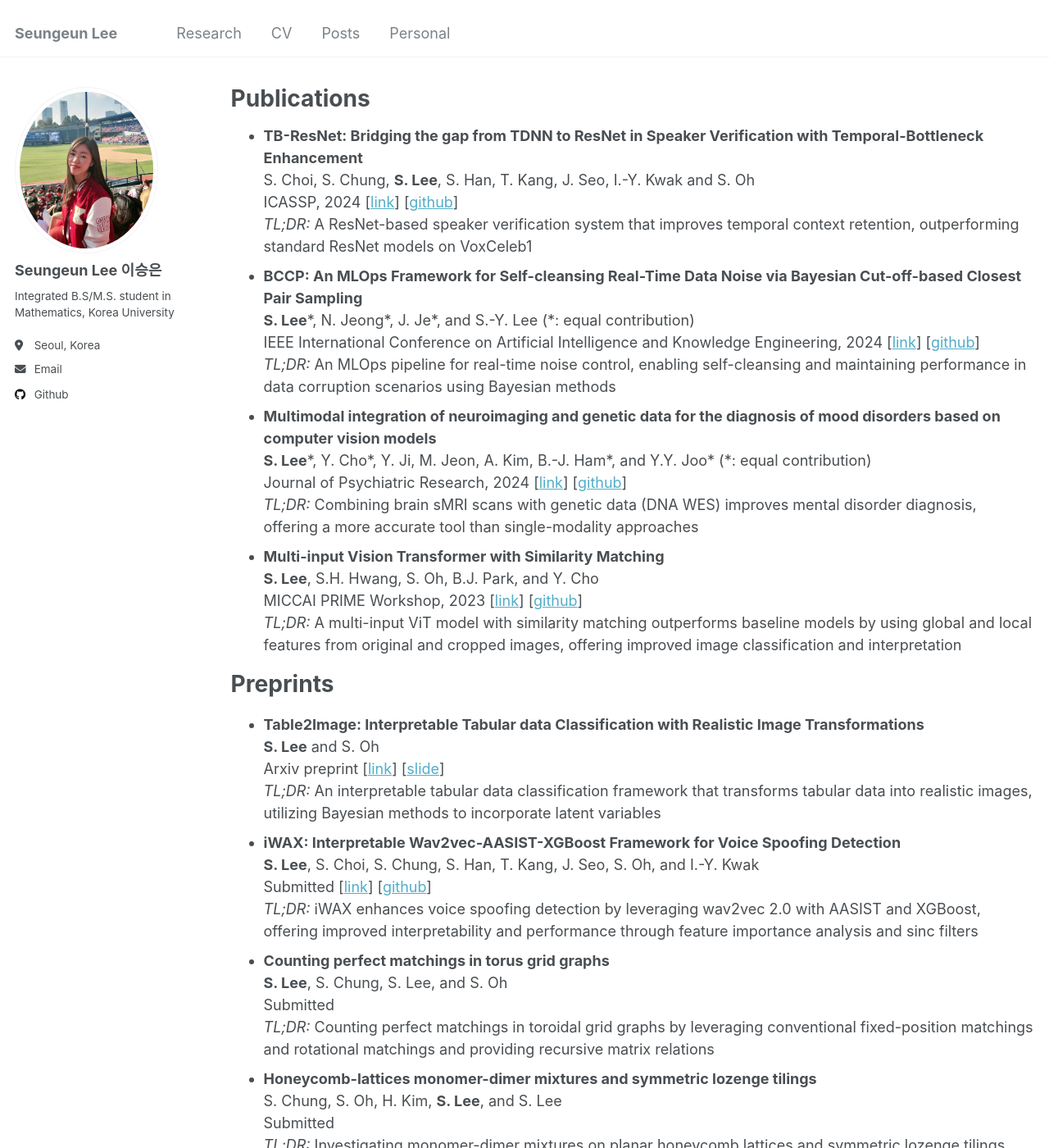
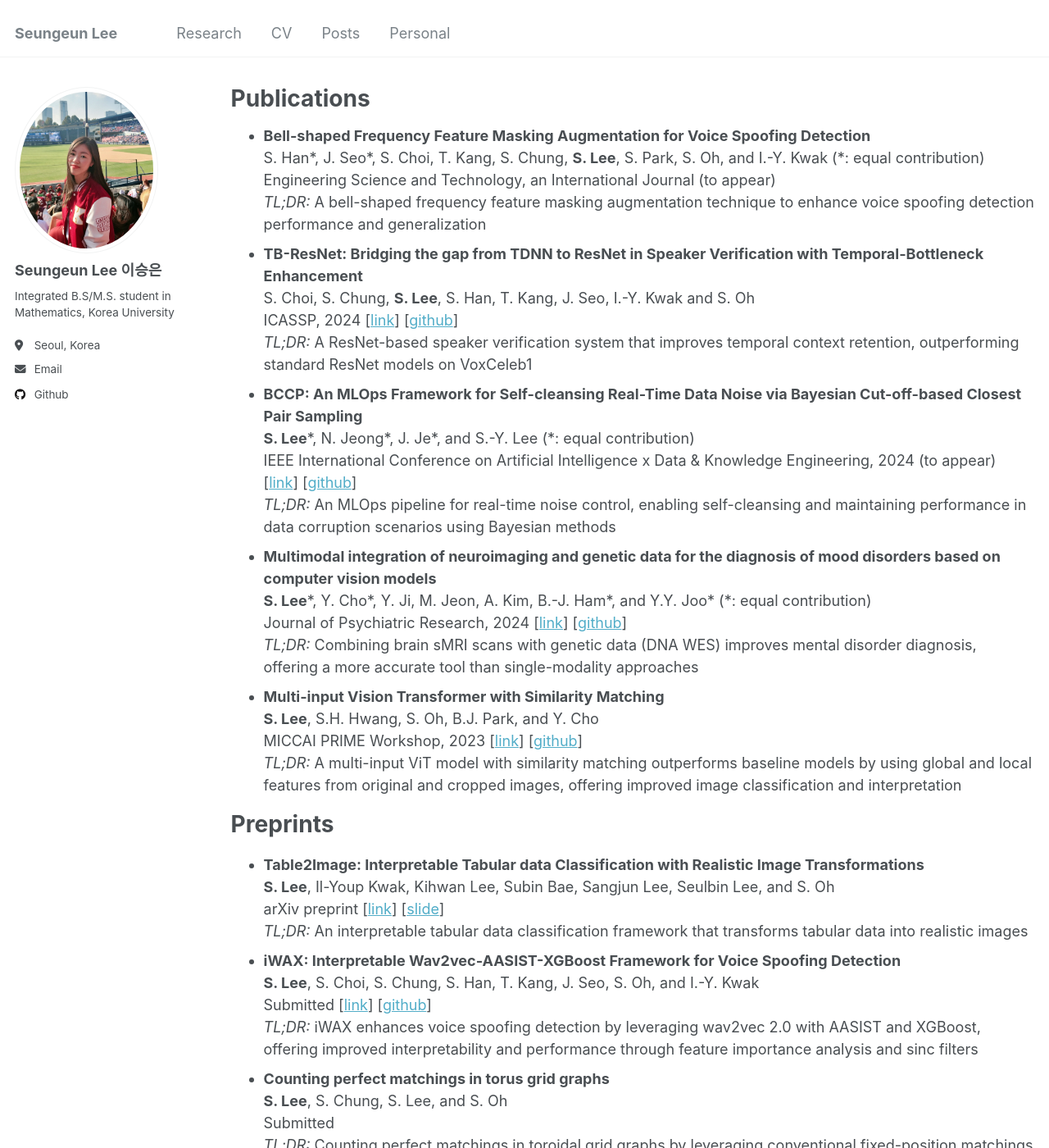
Before and after one commit to duneag2/duneag2.github.io, a Jekyll site: the page built from _pages/publications.html, in a window 1280 px wide and 1400 px high. Shown: the whole window at 82% size. Built offline with Jekyll 4.4.1, drawn with Linux system fonts in a browser that asks for light colours; some of the changed text lies outside the part shown.

Commit message:
Update publications.html

```diff
--- a/_pages/publications.html
+++ b/_pages/publications.html
@@ -7,6 +7,12 @@ author_profile: true
 
 <ul>
   <li>
+    <strong>Bell-shaped Frequency Feature Masking Augmentation for Voice Spoofing Detection</strong> <br>
+    S. Han*, J. Seo*, S. Choi, T. Kang, S. Chung, <strong>S. Lee</strong>, S. Park, S. Oh, and I.-Y. Kwak (*: equal contribution) <br>
+    Engineering Science and Technology, an International Journal (to appear) <br>
+    <em>TL;DR:</em> A bell-shaped frequency feature masking augmentation technique to enhance voice spoofing detection performance and generalization <br>
+  </li>
+  <li>
     <strong>TB-ResNet: Bridging the gap from TDNN to ResNet in Speaker Verification with Temporal-Bottleneck Enhancement</strong> <br>
     S. Choi, S. Chung, <strong>S. Lee</strong>, S. Han, T. Kang, J. Seo, I.-Y. Kwak and S. Oh <br>
     ICASSP, 2024 [<a href="https://doi.org/10.1109/ICASSP48485.2024.10448221">link</a>] [<a href="https://github.com/smfelixchoi/TB-ResNet-Official">github</a>] <br>
@@ -15,7 +21,7 @@ author_profile: true
   <li>
     <strong>BCCP: An MLOps Framework for Self-cleansing Real-Time Data Noise via Bayesian Cut-off-based Closest Pair Sampling</strong> <br>
     <strong>S. Lee</strong>*, N. Jeong*, J. Je*, and S.-Y. Lee (*: equal contribution) <br>
-    IEEE International Conference on Artificial Intelligence and Knowledge Engineering, 2024 [<a href="https://drive.google.com/file/d/1vjsa8_J5kCgzCl9_t2cJe9qoAKbyCEO9/view?usp=sharing">link</a>] [<a href="https://github.com/duneag2/bccp-mlops">github</a>] <br>
+    IEEE International Conference on Artificial Intelligence x Data & Knowledge Engineering, 2024 (to appear) [<a href="https://drive.google.com/file/d/1vjsa8_J5kCgzCl9_t2cJe9qoAKbyCEO9/view?usp=sharing">link</a>] [<a href="https://github.com/duneag2/bccp-mlops">github</a>] <br>
     <em>TL;DR:</em> An MLOps pipeline for real-time noise control, enabling self-cleansing and maintaining performance in data corruption scenarios using Bayesian methods<br>
   </li>
   <li>
@@ -37,9 +43,9 @@ author_profile: true
 <ul>
   <li>
     <strong>Table2Image: Interpretable Tabular data Classification with Realistic Image Transformations</strong> <br>
-    <strong>S. Lee</strong> and S. Oh <br>
-    Arxiv preprint [<a href="https://arxiv.org/abs/2412.06265">link</a>] [<a href="https://drive.google.com/file/d/1ZzIx2gUGPoWy8-lXPiDz2DnBsWADgVog/view?usp=sharing">slide</a>] <br>
-    <em>TL;DR:</em> An interpretable tabular data classification framework that transforms tabular data into realistic images, utilizing Bayesian methods to incorporate latent variables <br>
+    <strong>S. Lee</strong>, Il-Youp Kwak, Kihwan Lee, Subin Bae, Sangjun Lee, Seulbin Lee, and S. Oh <br>
+    arXiv preprint [<a href="https://arxiv.org/abs/2412.06265">link</a>] [<a href="https://drive.google.com/file/d/1ZzIx2gUGPoWy8-lXPiDz2DnBsWADgVog/view?usp=sharing">slide</a>] <br>
+    <em>TL;DR:</em> An interpretable tabular data classification framework that transforms tabular data into realistic images <br>
   </li>
   <li>
     <strong>iWAX: Interpretable Wav2vec-AASIST-XGBoost Framework for Voice Spoofing Detection</strong> <br>
@@ -71,10 +77,4 @@ author_profile: true
     Submitted <br>
     <em>TL;DR:</em> A cross-sequence learning technique designed to effectively identify pediatric orbital fractures in radiographs <br>
   </li>
-  <li>
-    <strong>Bell-shaped Frequency Feature Masking Augmentation for Voice Spoofing Detection</strong> <br>
-    S. Han*, J. Seo*, S. Choi, T. Kang, S. Chung, <strong>S. Lee</strong>, S. Park, S. Oh, and I.-Y. Kwak (*: equal contribution) <br>
-    Submitted <br>
-    <em>TL;DR:</em> A bell-shaped frequency feature masking augmentation technique to enhance voice spoofing detection performance and generalization <br>
-  </li>
 </ul>
```
